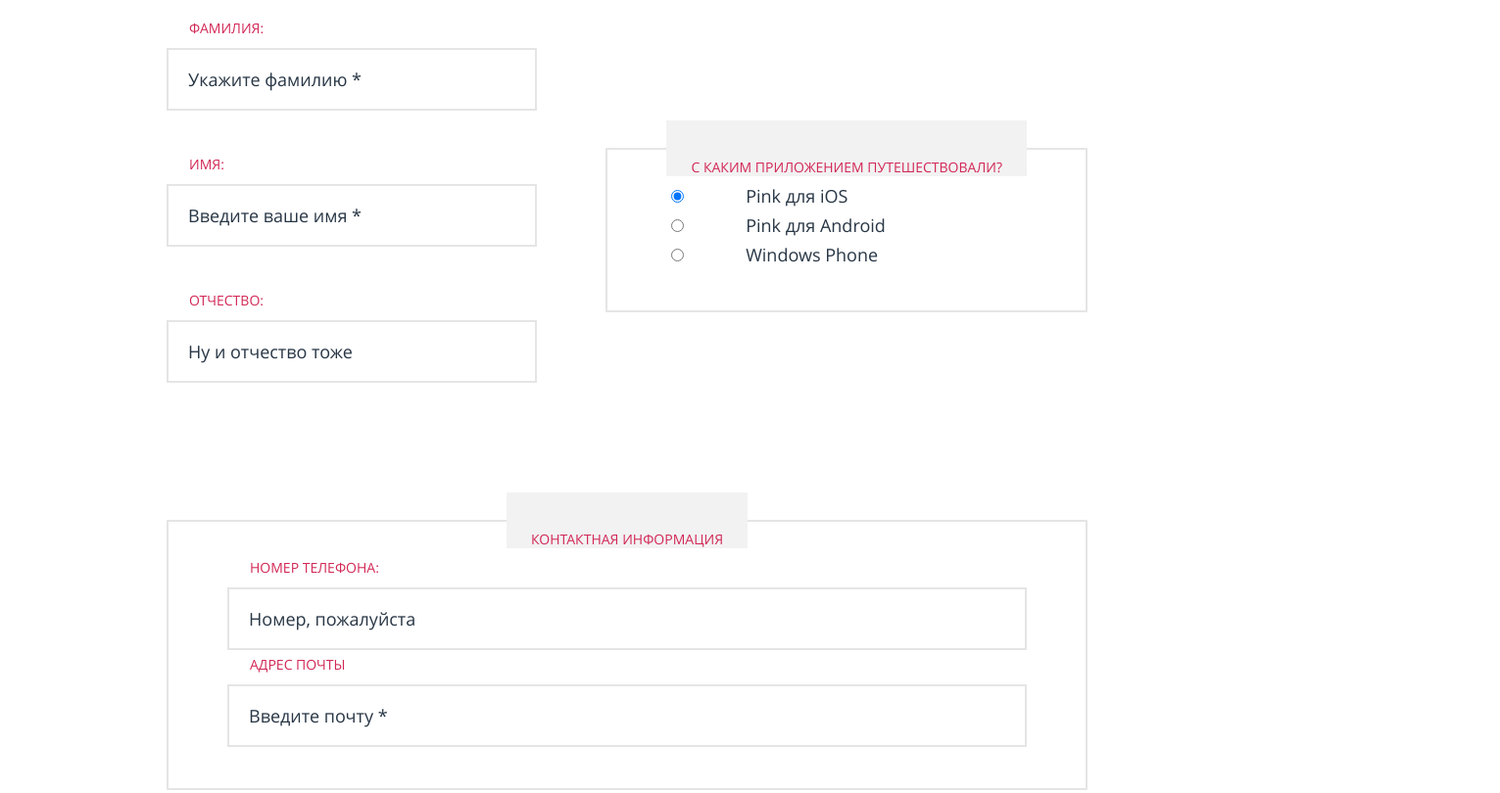
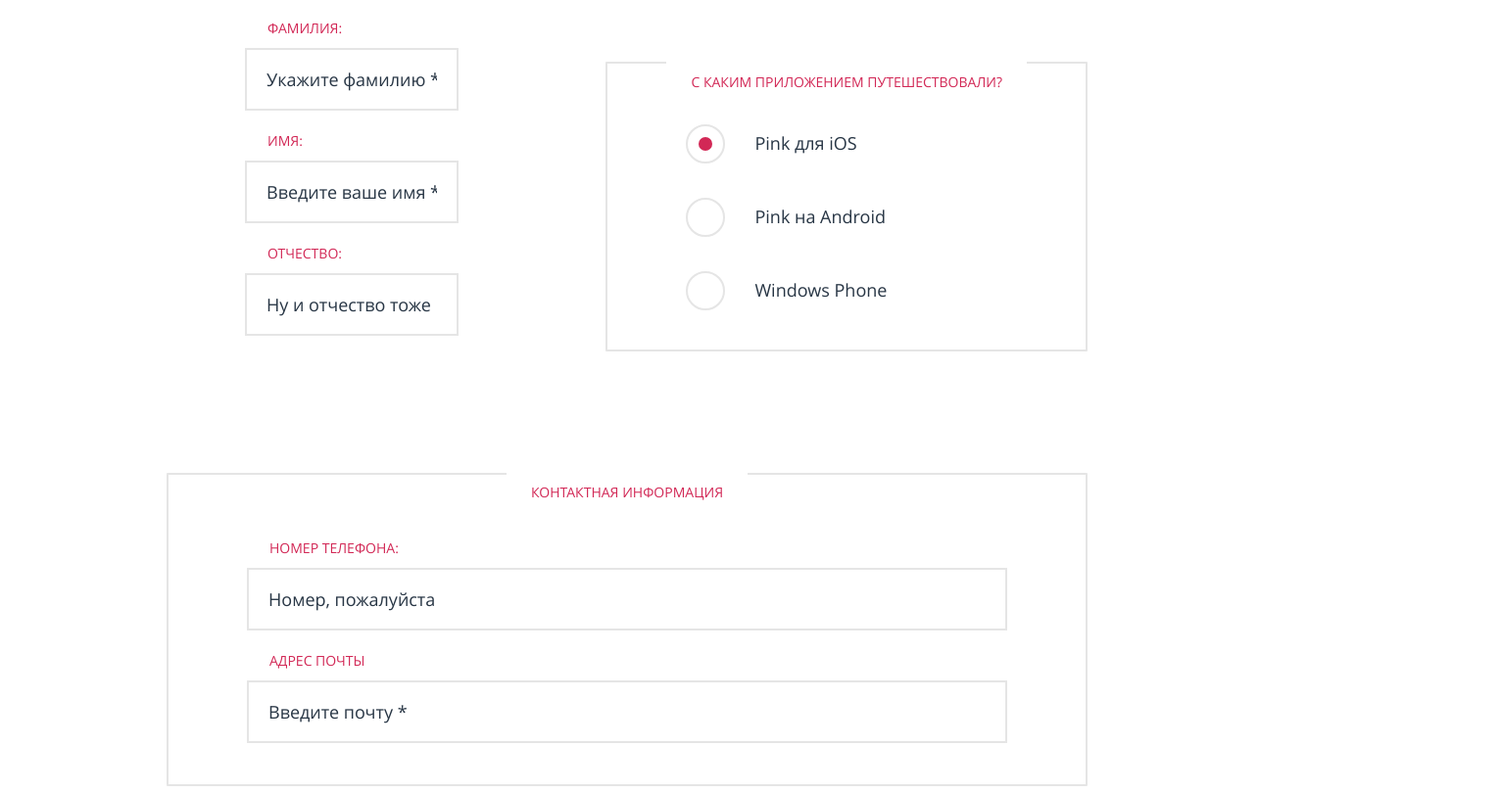
Before and after one commit to AOhapkin/pink, a website: page source/form.html in a window 1280 px wide. Shown: the part 540-1350 px from the top of the page at 98% size, 1531 px wide, since content can reach past the window. Drawn offline with nearby package versions, Linux system fonts and the light colour scheme; files that its build step writes are made by us from their sources.

Commit message:
ПП формы (mobile)

```diff
--- a/source/form.html
+++ b/source/form.html
@@ -54,22 +54,30 @@
         <form class="application__form" action="https://echo.htmlacademy.ru" method="post" target="_blank">
           <fieldset class="application__fieldset application__fieldset--full-name">
             <legend class="application__legend application__legend--full-name visually-hidden">ФИО участника</legend>
+            <ul class="application__fieldset-list">
+              <li class="application__fieldset-item">
                 <label class="application__label application__label--text-input application__label--full-name">
                   <span class="application__label-info">Фамилия:</span>
                   <input class="application__text-input" type="text" name="surname-name" placeholder="Укажите фамилию *">
                 </label>
+              </li>
+              <li class="application__fieldset-item">
                 <label class="application__label application__label--text-input application__label--full-name">
                   <span class="application__label-info">Имя:</span>
                   <input class="application__text-input" type="text" name="first-name" placeholder="Введите ваше имя *">
                 </label>
+              </li>
+              <li class="application__fieldset-item">
                 <label class="application__label application__label--text-input application__label--full-name">
                   <span class="application__label-info">Отчество:</span>
                   <input class="application__text-input" type="text" name="second-name" placeholder="Ну и отчество тоже">
                 </label>
+              </li>
+            </ul>
           </fieldset>
           <fieldset class="application__fieldset application__fieldset--achievements">
             <legend class="application__legend application__legend--achievements">Ваши безбашенные достижения в путешествии</legend>
-            <ul class="application__fieldset-list">
+            <ul class="application__fieldset-list application__fieldset-list--checkbox">
               <li class="application__fieldset-item">
                 <input class="application__checkbox visually-hidden" type="checkbox" name="selfie-with-a-shark" id="shark-selfie" checked>
                 <label class="application__label application__label--checkbox" for="shark-selfie">Сделал селфи с акулой</label>
@@ -98,34 +106,46 @@
           </fieldset>
           <fieldset class="application__fieldset application__fieldset--contacts">
             <legend class="application__legend application__legend--contacts">Контактная информация</legend>
+            <ul class="application__fieldset-list">
+              <li class="application__fieldset-item">
                 <label class="application__label application__label--text-input application__label--contacts">
                   <span class="application__label-info">Номер телефона:</span>
                   <input class="application__text-input" type="tel" name="phone" placeholder="Номер, пожалуйста" maxlength="10">
                 </label>
+              </li>
+              <li class="application__fieldset-item">
                 <label class="application__label application__label--text-input application__label--contacts">
                   <span class="application__label-info">Адрес почты</span>
                   <input class="application__text-input" type="email" name="email" placeholder="Введите почту *">
                 </label>
+              </li>
+            </ul>
           </fieldset>
           <fieldset class="application__fieldset application__fieldset--app">
             <legend class="application__legend application__legend--app">С каким приложением путешествовали?</legend>
-            <label class="application__label application__label--radio" for="ios-app">
-              <input type="radio" name="mobile-app" id="ios-app" checked>
-              <span class="application__label-info application__label-info--radio">Pink для iOS</span>
-            </label>
-            <label class="application__label application__label--radio" for="android-app">
-              <input type="radio" name="mobile-app" id="android-app">
-              <span class="application__label-info application__label-info--radio">Pink для Android</span>
-            </label>
-            <label class="application__label application__label--radio" for="windows-app">
-              <input type="radio" name="mobile-app" id="windows-app">
-              <span class="application__label-info application__label-info--radio">Windows Phone</span>
-            </label>
+            <ul class="application__fieldset-list application__fieldset-list--radio">
+              <li class="application__fieldset-item">
+                <input class="application__radio visually-hidden" type="radio" name="mobile-app" id="ios-app" checked>
+                <label class="application__label application__label--radio" for="ios-app">Pink для iOS</label>
+              </li>
+              <li class="application__fieldset-item">
+                <input class="application__radio visually-hidden" type="radio" name="mobile-app" id="android-app">
+                <label class="application__label application__label--radio" for="android-app">Pink на Android</label>
+              </li>
+              <li class="application__fieldset-item">
+                <input class="application__radio visually-hidden" type="radio" name="mobile-app" id="windows-app">
+                <label class="application__label application__label--radio" for="windows-app">Windows Phone</label>
+              </li>
+            </ul>
           </fieldset>
           <fieldset class="application__fieldset application__fieldset--emotion">
             <legend class="application__legend application__legend--emotion">Опишите свои эмоции</legend>
+            <ul class="application__fieldset-list application__fieldset-list--radio">
+              <li class="application__fieldset-item">
                 <label class="application__label application__label--text-input visually-hidden" for="emotion">Поле для описания эмоций</label>
-            <textarea class="application__text-input application__textarea" name="emotion" id="emotion" placeholder="Можно прям в красках, не стесняясь в выражениях"></textarea>
+                <textarea class="application__text-input application__text-input--textarea" name="emotion" id="emotion" placeholder="Можно прям в красках, не стесняясь в выражениях"></textarea>
+              </li>
+            </ul>
           </fieldset>
           <div class="application__form-bottom">
             <input class="application__button" type="submit" value="Отправить форму">
--- a/source/sass/blocks/application.scss
+++ b/source/sass/blocks/application.scss
@@ -54,7 +54,7 @@
   flex-direction: column;
   align-items: center;
   width: 100%;
-  padding-bottom: 30px;
+  padding-bottom: 23px;
 
   @media (min-width: $tablet) {
     gap: 70px;
@@ -82,9 +82,7 @@
   margin: 0;
   padding: 0;
   padding-top: 5px;
-  padding-right: 20px;
   padding-bottom: 42px;
-  padding-left: 20px;
   border: none;
 
   @media (min-width: $tablet) {
@@ -103,19 +101,25 @@
   }
 }
 
+.application__fieldset:nth-of-type(2n) .application__legend {
+  background-color: $light-grey;
+
+  @media (min-width: $tablet) {
+    background: none;
+  }
+}
+
 .application__fieldset--full-name {
   order: -10;
-  gap: 16px;
 
   @media (min-width: $tablet) {
-    gap: 40px;
-    padding-right: 0;
-    padding-left: 0;
     border: none;
   }
 }
 
 .application__fieldset--app {
+  padding-bottom: 46px;
+
   @media (min-width: $tablet) {
     order: -9;
   }
@@ -123,6 +127,7 @@
 
 .application__fieldset--achievements {
   padding-top: 0;
+  padding-bottom: 46px;
 
   @media (min-width: $tablet) {
     order: -7;
@@ -135,6 +140,8 @@
 }
 
 .application__fieldset--contacts {
+  padding-top: 33px;
+
   @media (min-width: $tablet) {
     order: -8;
   }
@@ -146,6 +153,8 @@
 }
 
 .application__fieldset--emotion {
+  padding-bottom: 40px;
+
   @media (min-width: $tablet) {
     order: -6;
   }
@@ -158,24 +167,34 @@
 
 .application__fieldset-list {
   display: grid;
-  row-gap: 52px;
+  row-gap: 16px;
   width: 100%;
   margin: 0;
   padding: 0;
+  padding-right: 20px;
+  padding-left: 20px;
   list-style: none;
+}
+
+.application__fieldset-list--checkbox {
+  row-gap: 52px;
+}
+
+.application__fieldset-list--radio {
+  row-gap: 45px;
 }
 
 .application__legend {
   @include text(14px, 18px, normal, $main-pink);
   display: block;
-  width: 220px;
   margin: 0;
   margin-bottom: 41px;
   padding: 0;
   padding-top: 39px;
+  padding-right: 40px;
+  padding-left: 40px;
   text-align: center;
   text-transform: uppercase;
-  background-color: $light-grey;
 
   @media (min-width: $tablet) {
     width: max-content;
@@ -183,6 +202,22 @@
     padding-right: 25px;
     padding-left: 25px;
   }
+}
+
+.application__legend--contacts {
+  display: none;
+
+  @media (min-width: $tablet) {
+    display: block;
+  }
+}
+
+.application__legend--app {
+  margin-bottom: 33px;
+}
+
+.application__legend--emotion {
+  margin-bottom: 10px;
 }
 
 .application__label {
@@ -244,12 +279,48 @@
   background-size: cover;
 }
 
-.application__label-info {
-  padding-left: 23px;
+.application__checkbox:focus + .application__label--checkbox {
+  outline: 1px solid $black;
 }
 
-.application__label-info--radio {
-  padding-left: 55px;
+.application__label--radio {
+  position: relative;
+  padding-left: 70px;
+}
+
+.application__label--radio::before {
+  position: absolute;
+  content: "";
+  top: -7px;
+  left: 0;
+  width: 40px;
+  height: 40px;
+  border: 2px solid $input-border-grey;
+  border-radius: 50%;
+  background-color: $white;
+}
+
+.application__label--radio:hover::before {
+  border-color: $main-dark;
+}
+
+.application__label--radio:active::before {
+  border-color: $main-pink;
+}
+
+.application__radio:checked + .application__label--radio::after {
+  position: absolute;
+  content: "";
+  top: 6px;
+  left: 13px;
+  width: 14px;
+  height: 14px;
+  border-radius: 50%;
+  background-color: $main-pink;
+}
+
+.application__radio:focus + .application__label--radio {
+  outline: 1px solid $black;
 }
 
 .application__label--text-input {
@@ -260,6 +331,10 @@
   color: $main-pink;
 }
 
+.application__label-info {
+  padding-left: 23px;
+}
+
 .application__text-input {
   @include text(18px, 30px, normal, $main-dark);
   width: 100%;
@@ -267,12 +342,21 @@
   border: 2px solid $input-border-grey;
 }
 
+.application__text-input:hover {
+  border-color: $main-dark;
+}
+
+.application__text-input:active {
+  border-color: $main-pink;
+}
+
 .application__text-input::placeholder {
   @include text(18px, 30px, normal, $main-dark);
   opacity: 1;
 }
 
-.application__textarea {
+.application__text-input--textarea {
+  height: 202px;
   resize: none;
 }
 
@@ -280,7 +364,7 @@
   display: flex;
   flex-direction: column;
   align-items: center;
-  gap: 30px;
+  gap: 34px;
   width: 100%;
 
   @media (min-width: $tablet) {
@@ -299,7 +383,16 @@
   width: 280px;
   padding: 15px;
   text-transform: uppercase;
-  background: $submit-green;
+  background-color: $submit-green;
   border: 2px solid $submit-green;
   border-radius: 1px;
 }
+
+.application__button:hover {
+  background-color: $submit-green-hover;
+}
+
+.application__button:active {
+  color: $white-30;
+  background-color: $submit-green;
+}
--- a/source/sass/global/variables.scss
+++ b/source/sass/global/variables.scss
@@ -5,11 +5,13 @@
 $promo-backgound: #1d2631;
 $white: #ffffff;
 $white-15: rgba(255, 255, 255, 0.15);
+$white-30: rgba(255, 255, 255, 0.3);
 $black: #000000;
 $black-30: rgba(0, 0, 0, 0.3);
 $light-grey: #f2f2f2;
 $input-border-grey: #e5e5e5;
 $submit-green: #2aab6d;
+$submit-green-hover: #1c9b5e;
 $main-pink: #d22856;
 $main-pink-30: rgba(210, 40, 86, 0.3);
 
```
Lines whose indentation alone changed are shown as unchanged.
